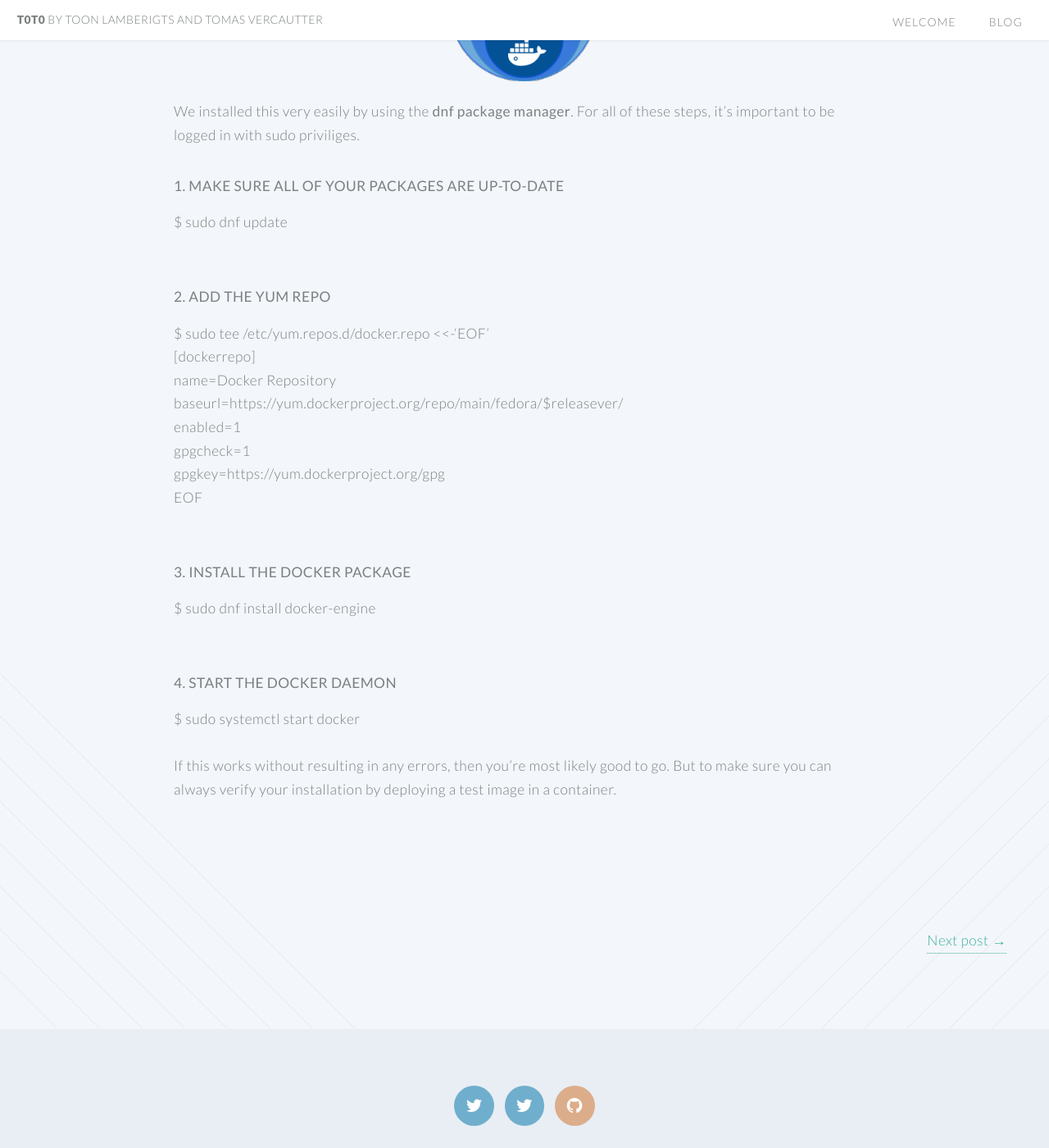
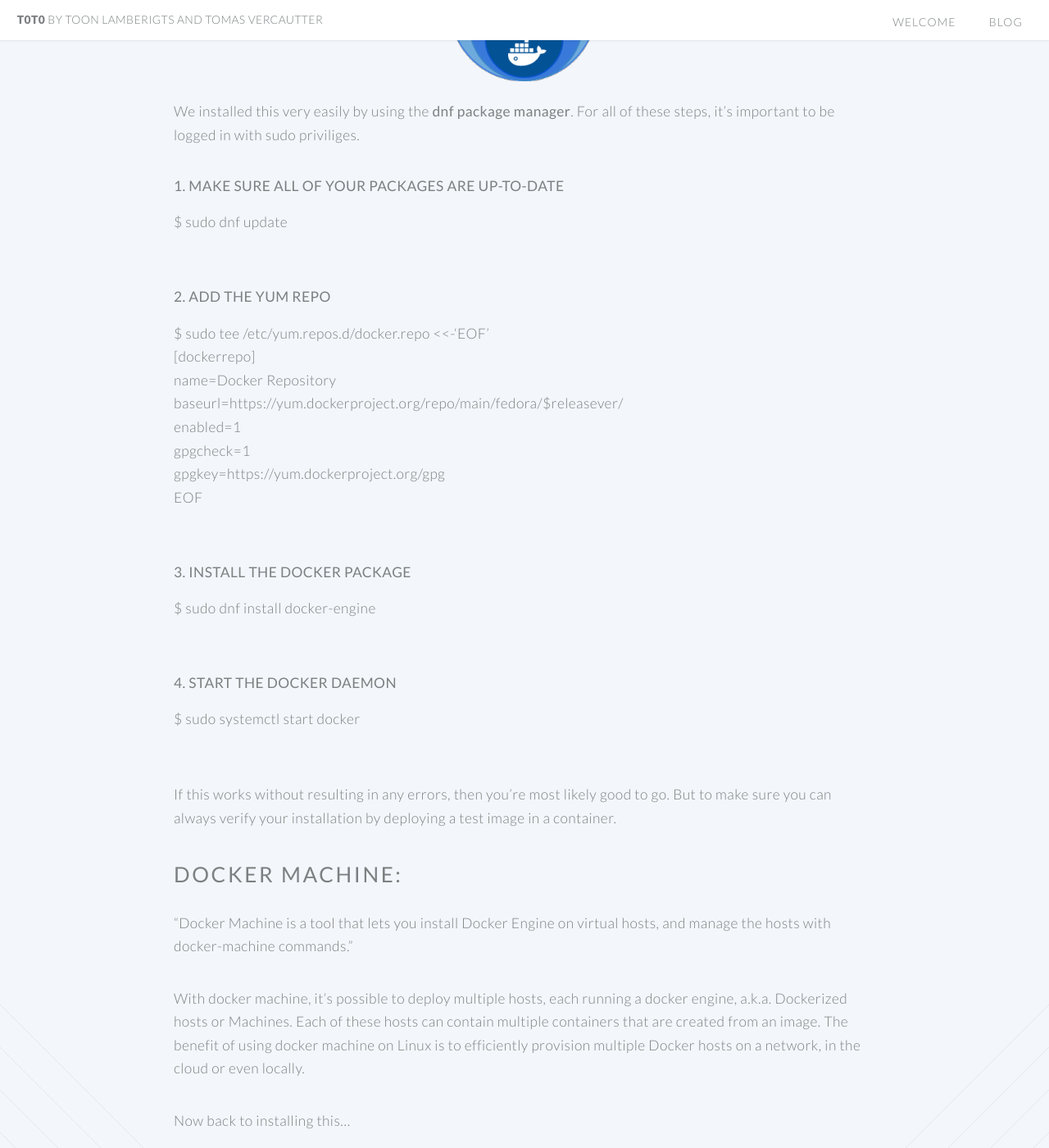
Before and after one commit to t0t0/t0t0.github.io, a Jekyll site: the page built from _posts/2016-2-19-stage-week1:getting-started-with-docker.md, in a window 1280 px wide and 1400 px high, scrolled down 1461 px. Shown: the whole window at 82% size. Built offline with Jekyll 4.4.1, drawn with Linux system fonts in a browser that asks for light colours.

Commit message:
blogpost 1

````diff
--- a/_posts/2016-2-19-stage-week1:getting-started-with-docker.md
+++ b/_posts/2016-2-19-stage-week1:getting-started-with-docker.md
@@ -12,13 +12,13 @@
 
 
 
-## <strong>1. Setting up Docker on Fedora 23</strong>
+### <strong>1. Setting up Docker on Fedora 23</strong>
 
 The first step in this process was to setup Docker locally on our machine.
 In our case this was our laptop with Fedora 23 as OS.
 Basically we needed two parts, the <strong>docker engine</strong> and the <strong>docker machine</strong>.
 
-### <strong>Docker engine:</strong>
+## <strong>Docker engine:</strong>
 
 The docker engine is a client-server application consisting of <strong>three elements:</strong>
 
@@ -37,14 +37,15 @@
 
 #### <strong>1. Make sure all of your packages are up-to-date</strong>
 
-```bash
+```
 $ sudo dnf update
 ```
 <br />
 
+
 #### <strong>2. Add the yum repo</strong>
 
-```bash
+```
 $ sudo tee /etc/yum.repos.d/docker.repo <<-‘EOF’
 [dockerrepo]
 name=Docker Repository
@@ -56,18 +57,30 @@
 ```
 <br />
 
+
 #### <strong>3. Install the Docker package</strong>
 
-```bash
+```
 $ sudo dnf install docker-engine
 ```
 <br />
 
+
 #### <strong>4. Start the Docker daemon</strong>
 
-```bash
+```
 $ sudo systemctl start docker
 ```
+<br />
 
-<br />
+
 If this works without resulting in any errors, then you’re most likely good to go. But to make sure you can always verify your installation by deploying a test image in a container.
+
+
+## <strong>Docker machine:</strong>
+
+“Docker Machine is a tool that lets you install Docker Engine on virtual hosts, and manage the hosts with `docker-machine` commands.”
+
+With docker machine, it’s possible to deploy multiple hosts, each running a docker engine, a.k.a. Dockerized hosts or Machines. Each of these hosts can contain multiple containers that are created from an image. The benefit of using docker machine on Linux is to efficiently provision multiple Docker hosts on a network, in the cloud or even locally.
+
+Now back to installing this…
````
